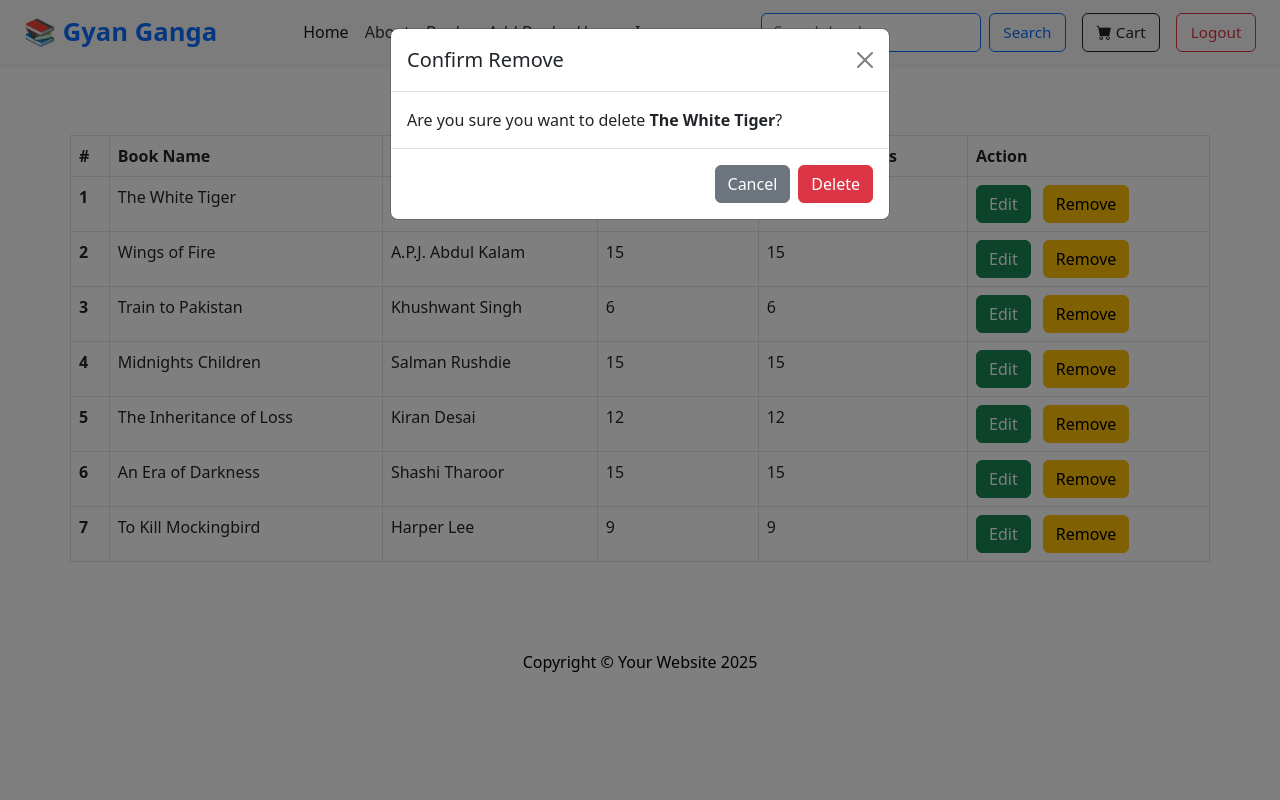
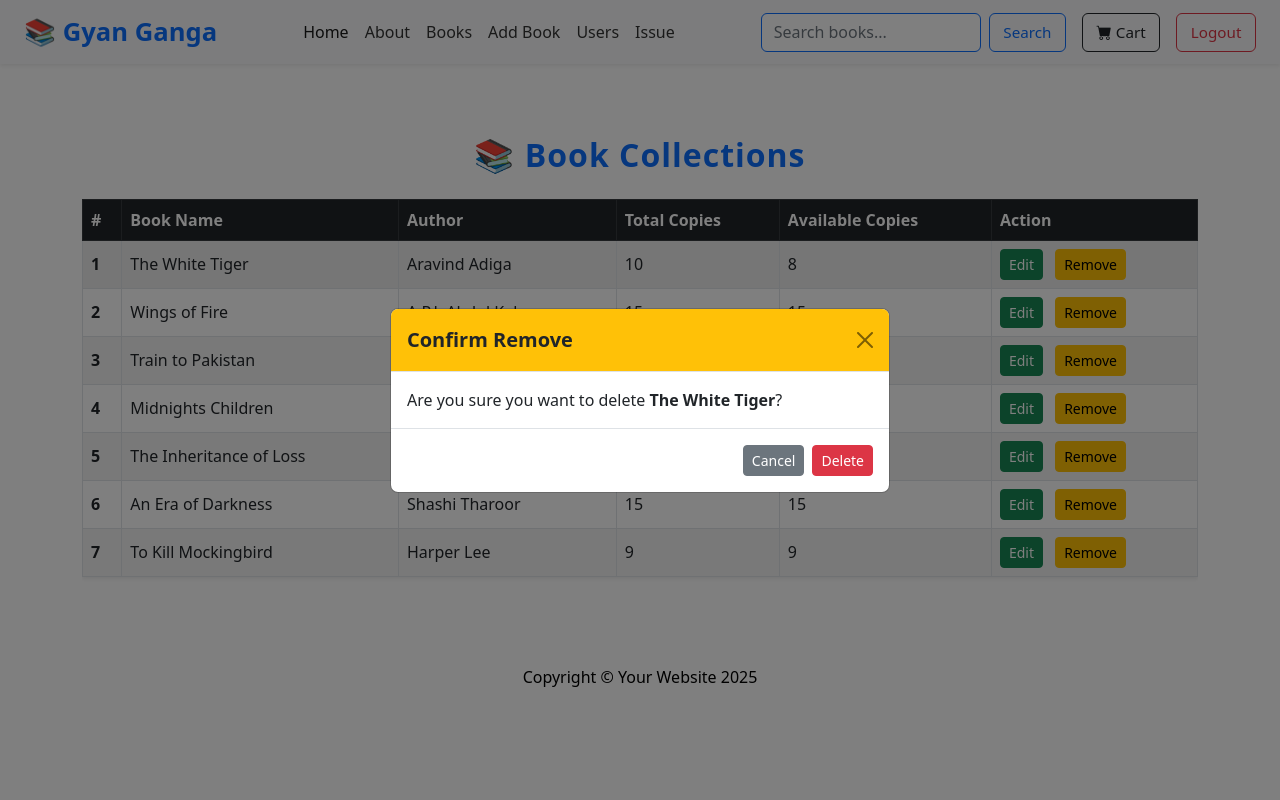
Before and after one commit to Mayur2218/library_management, a Django app: page /book_details/ in a window 1280 px wide, after a click on "Remove". Run offline with Django 5.2, Linux system fonts and the light colour scheme; a user stored in the database is signed in; data comes from the database, SQL or seed files in the repository; both versions use the stored data as it was before the commit; some libraries are stand-ins or nearby versions.

Commit message:
third commit

```diff
--- a/library/admin.py
+++ b/library/admin.py
@@ -38,7 +38,6 @@ class IssueView(admin.ModelAdmin):
 
 admin.site.register(Book, BookView)
 admin.site.register(Issue, IssueView)
-admin.site.register(Cart)
 admin.site.register(CartItem)
 admin.site.register(Transection)
 admin.site.register(Notification)
--- a/library/forms.py
+++ b/library/forms.py
@@ -66,7 +66,7 @@ class IssueBookForm(forms.ModelForm):
         model = Issue
         fields = ['issue_date','return_book','status']
         widgets = {
-            'issue_date': forms.DateInput(attrs={'type':'date','class': 'form-control'}),
+            'issue_date': forms.DateInput(attrs={'type':'date','class': 'form-control','autocomplete':'off'}),
             'return_book': forms.DateInput(attrs={'type':'date','class': 'form-control'}),
             'status': forms.Select(attrs={'class': 'form-select'}),
         }
--- a/library/models.py
+++ b/library/models.py
@@ -55,6 +55,7 @@ class MyUser(AbstractBaseUser, PermissionsMixin):
         return self.is_admin
 
 class Book(models.Model):
+    objects = models.Manager()
     title = models.CharField(max_length=100)
     author = models.CharField(max_length=255)
     cover = models.ImageField(upload_to='cover_images/', blank=True)
@@ -67,6 +68,7 @@ class Book(models.Model):
         return self.title
 
 class Issue(models.Model):
+    objects = models.Manager()
     customer = models.ForeignKey(MyUser, on_delete=models.CASCADE, default=None)
     book_id = models.ForeignKey(Book, on_delete=models.CASCADE)
     issue_date = models.DateField(default=timezone.now)
@@ -76,11 +78,8 @@ class Issue(models.Model):
     def __str__(self):
         return f"{self.customer.name}"
 
-class Cart(models.Model):
-    customer = models.OneToOneField(MyUser, on_delete=models.CASCADE)
-    created_at = models.DateTimeField(auto_now_add=True)
-
 class CartItem(models.Model):
+    objects = models.Manager()
     customer = models.ForeignKey(MyUser, on_delete=models.CASCADE)
     book = models.ForeignKey(Book, on_delete=models.CASCADE)
     quantity = models.PositiveIntegerField(default=1)
--- a/library/templates/library/about.html
+++ b/library/templates/library/about.html
@@ -11,7 +11,7 @@
 
       <!-- Text Section -->
       <div class="col-md-6">
-        <h2 class="display-5 text-primary mb-3 font-weight-bold">Welcome to <span class="text-dark">Gyan Ganga Library</span></h2>
+        <h2 class="display-6 text-primary mb-3 font-weight-bold">Welcome to <span class="text-dark">Gyan Ganga Library</span></h2>
         <p class="lead text-muted">
           Gyan Ganga is more than just a library—it's a gateway to wisdom, creativity, and imagination. We believe that knowledge should be accessible to everyone, and our digital library system helps you borrow, explore, and discover books from anywhere, anytime.
         </p>
@@ -25,7 +25,6 @@
           <li>🧑‍💻  Admin dashboard for book & user management</li>
           <li>💬  Suggestions & feedback feature</li>
         </ul>
-        <a href="{% url 'dashboard' %}" class="btn btn-primary mt-4 px-4 py-2 shadow-sm">Explore Library</a>
       </div>
     </div>
   </div>
--- a/library/templates/library/base.html
+++ b/library/templates/library/base.html
@@ -64,6 +64,20 @@
         margin-top: 1rem;
     }
 }
+.table th,
+.table td {
+  vertical-align: middle;
+}
+
+.modal-title {
+  font-weight: bold;
+}
+
+h2 {
+  font-weight: 600;
+  letter-spacing: 1px;
+}
+
 </style>
 </head>
 <body>
--- a/library/templates/library/book_details.html
+++ b/library/templates/library/book_details.html
@@ -1,10 +1,13 @@
 {% extends "library/base.html" %}
 {% load static %}
 {% block content %}
-<h2 class="text-center">All Books</h2>
+<div class="container mt-5">
+  <h2 class="text-center text-primary mb-4">📚 Book Collections</h2>
+
   {% if books %}
-  <table class="container table table-bordered">
-    <thead>
+    <div class="table-responsive">
+      <table class="table table-striped table-hover table-bordered align-middle shadow-sm">
+        <thead class="table-dark">
           <tr>
             <th scope="col">#</th>
             <th scope="col">Book Name</th>
@@ -26,25 +29,27 @@
             <td>{{ book.available_copies }}</td>
             {% if user.is_authenticated and user.is_superuser or user.is_staff %}
               <td>
-                <a href="{% url 'update_book' book.id %}" class="btn btn-success me-2">Edit</a>
-                <!-- Button trigger modal -->
-                <button type="button" class="btn btn-warning" data-bs-toggle="modal" data-bs-target="#confirmModal{{ book.id }}">
+                <a href="{% url 'update_book' book.id %}" class="btn btn-sm btn-success me-2">Edit</a>
+
+                <!-- Remove Modal Trigger -->
+                <button type="button" class="btn btn-sm btn-warning" data-bs-toggle="modal" data-bs-target="#confirmModal{{ book.id }}">
                   Remove
                 </button>
+
                 <!-- Modal -->
                 <div class="modal fade" id="confirmModal{{ book.id }}" tabindex="-1" aria-labelledby="modalLabel{{ book.id }}" aria-hidden="true">
-                  <div class="modal-dialog">
+                  <div class="modal-dialog modal-dialog-centered">
                     <div class="modal-content">
-                      <div class="modal-header">
-                        <h1 class="modal-title fs-5" id="modalLabel{{ book.id }}">Confirm Remove</h1>
+                      <div class="modal-header bg-warning text-dark">
+                        <h5 class="modal-title" id="modalLabel{{ book.id }}">Confirm Remove</h5>
                         <button type="button" class="btn-close" data-bs-dismiss="modal" aria-label="Close"></button>
                       </div>
                       <div class="modal-body">
                         Are you sure you want to delete <strong>{{ book.title }}</strong>?
                       </div>
                       <div class="modal-footer">
-                        <button type="button" class="btn btn-secondary" data-bs-dismiss="modal">Cancel</button>
-                        <a href="{% url 'remove_book' book.id %}" class="btn btn-danger">Delete</a>
+                        <button type="button" class="btn btn-secondary btn-sm" data-bs-dismiss="modal">Cancel</button>
+                        <a href="{% url 'remove_book' book.id %}" class="btn btn-danger btn-sm">Delete</a>
                       </div>
                     </div>
                   </div>
@@ -55,9 +60,9 @@
           {% endfor %}
         </tbody>
       </table>
+    </div>
   {% else %}
-<p>Books data are not available</p>
+    <div class="alert alert-info text-center mt-4">📖 No books available in the collection.</div>
   {% endif %}
-
-
+</div>
 {% endblock %}
--- a/library/templates/library/user_details.html
+++ b/library/templates/library/user_details.html
@@ -1,6 +1,7 @@
 {% extends "library/base.html" %}
 {% block content %}
-<h2>User Details</h2>
+<div class="container">
+  <h2>User Information</h2>
   {% if users %}
     <table class="table table-bordered">
       <thead>
@@ -29,4 +30,5 @@
   {% else %}
   <p>users data are not available</p>
   {% endif %}
+</div>
 {% endblock %}
--- a/library/urls.py
+++ b/library/urls.py
@@ -24,5 +24,6 @@ urlpatterns = [
     path ('buy_book/<int:book_id>/', views.buy_book, name='buy_book'),
     path ('add_to_cart/', views.add_to_cart, name='add_to_cart'),
     path ('checkout/', views.checkout, name='checkout'),
+    path ('issue_books/', views.issue_books, name='issue_books'),
 
 ]
--- a/library/views.py
+++ b/library/views.py
@@ -63,7 +63,7 @@ def customer_register(request):
             )
             user.set_password(form.cleaned_data['password'])
             user.save()
-            return redirect('login')  # redirect to login or dashboard
+            return redirect('login')  # redirect to 'login' or dashboard
     else:
         form = CustomerRegistrationForm()
     return render(request, 'library/register.html', {'form': form})
@@ -128,6 +128,10 @@ def issue_book(request):
         if form.is_valid():
             issue = form.save(commit=False)
             book = form.cleaned_data["book"]
+            books = Book.objects.get(pk=book.id)
+            issue.book_id = books
+            customer = MyUser.objects.get(name=request.user)
+            issue.customer = customer
             if book.available_copies > 0:
                 book.available_copies -= 1
                 book.save()
@@ -146,6 +150,10 @@ def buy_book(request, book_id):
 def user_details(request):
     users = MyUser.objects.filter(user_type='customer').all ()
     return render(request, 'library/user_details.html', {'users':users})
+@login_required
+def issue_books(request):
+    issues = Issue.objects.filter(customer=request.user).all ()
+    return render(request, 'library/issue_books.html', {'issues':issues})
 
 """Cart data Checkout"""
 @login_required
```
Also changed, not shown: library/templates/library/issue_books.html (added, +34 -0 lines), db.sqlite3, library/migrations/0019_delete_cart.py (added), 1 other file. Lines whose indentation alone changed are shown as unchanged.
